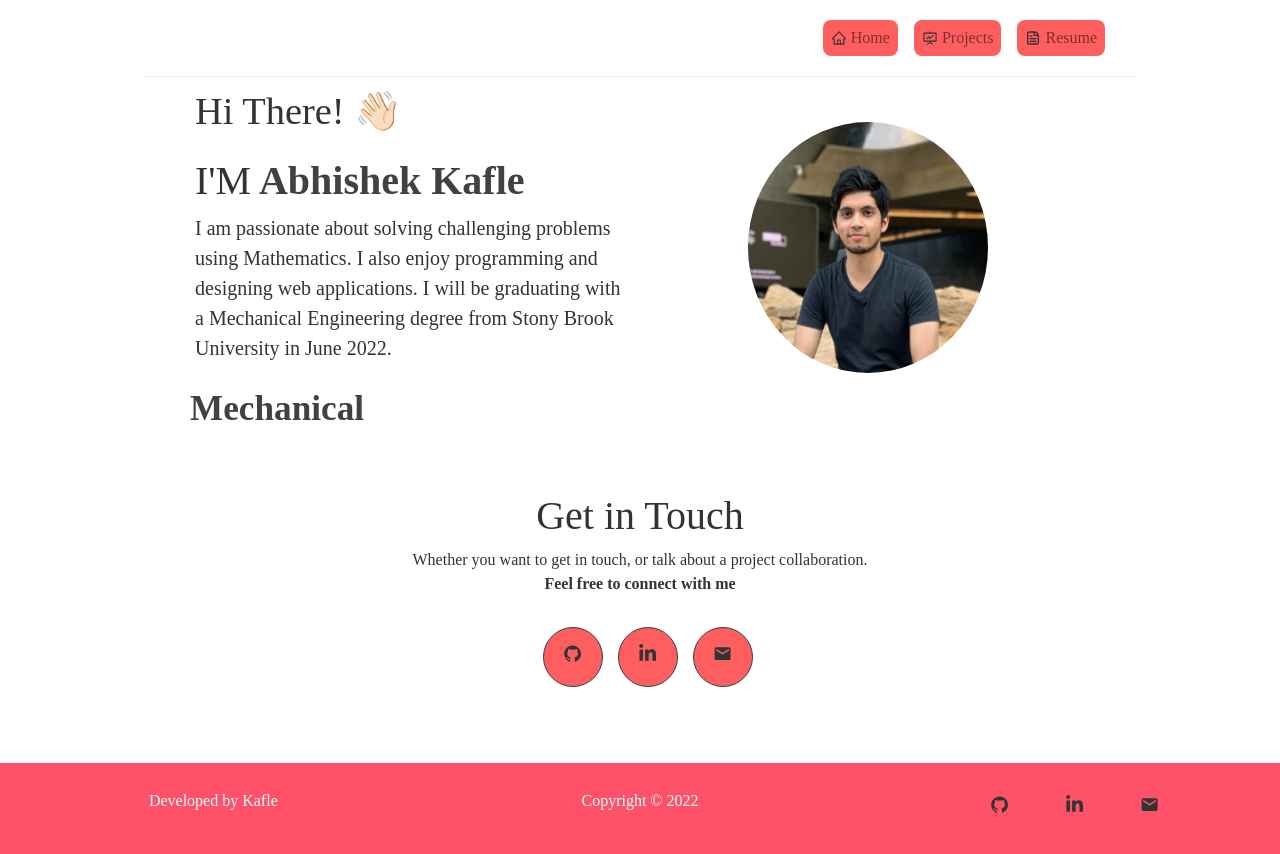
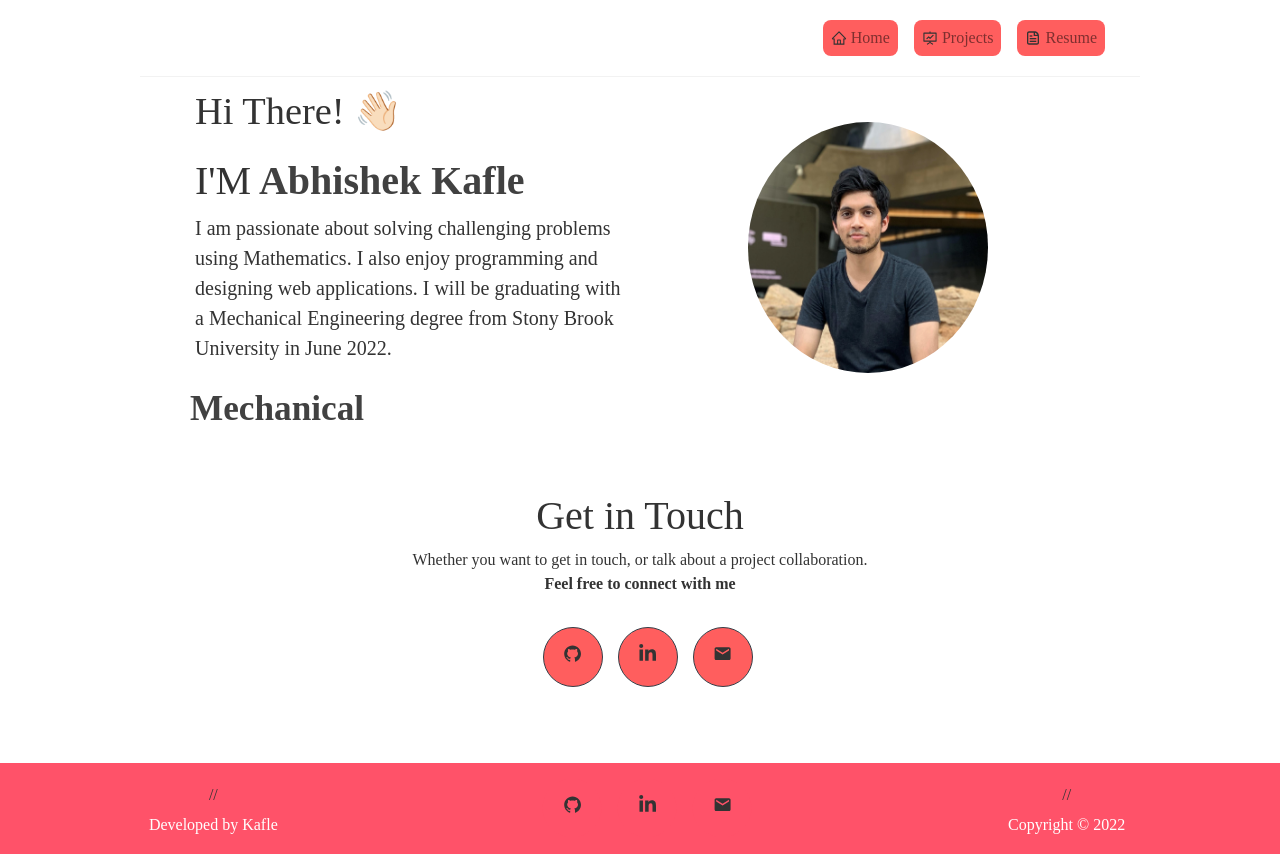
Before and after one commit to kafleBeast/kafle-portfolio, a React (Create React App) app: page / in a window 1280 px wide. Built offline with nearby package versions, Linux system fonts and the light colour scheme; the HTML template or start-up script is replaced by a standard one.

Commit message:
Update Footer.js
Remove copyright and developed by

```diff
--- a/src/Footer.js
+++ b/src/Footer.js
@@ -15,12 +15,9 @@ function Footer() {
     <Container fluid className="footer">
       <Row>
         <Col md="4" className="footer-copywright">
-          <h3>Developed by Kafle</h3>
+//           <h3>Developed by Kafle</h3>
         </Col>
-        <Col md="4" className="footer-copywright">
-          <h3>Copyright © {year} </h3>
 
-        </Col>
         <Col md="4" className="footer-body">
             <ul className="home-about-social-links">
                 <li className="social-icons">
@@ -56,6 +53,9 @@ function Footer() {
                 </li>
             </ul>
         </Col>
+      <Col md="4" className="footer-copywright">
+//           <h3>Copyright © {year} </h3>
+        </Col>
       </Row>
     </Container>
   );
```
